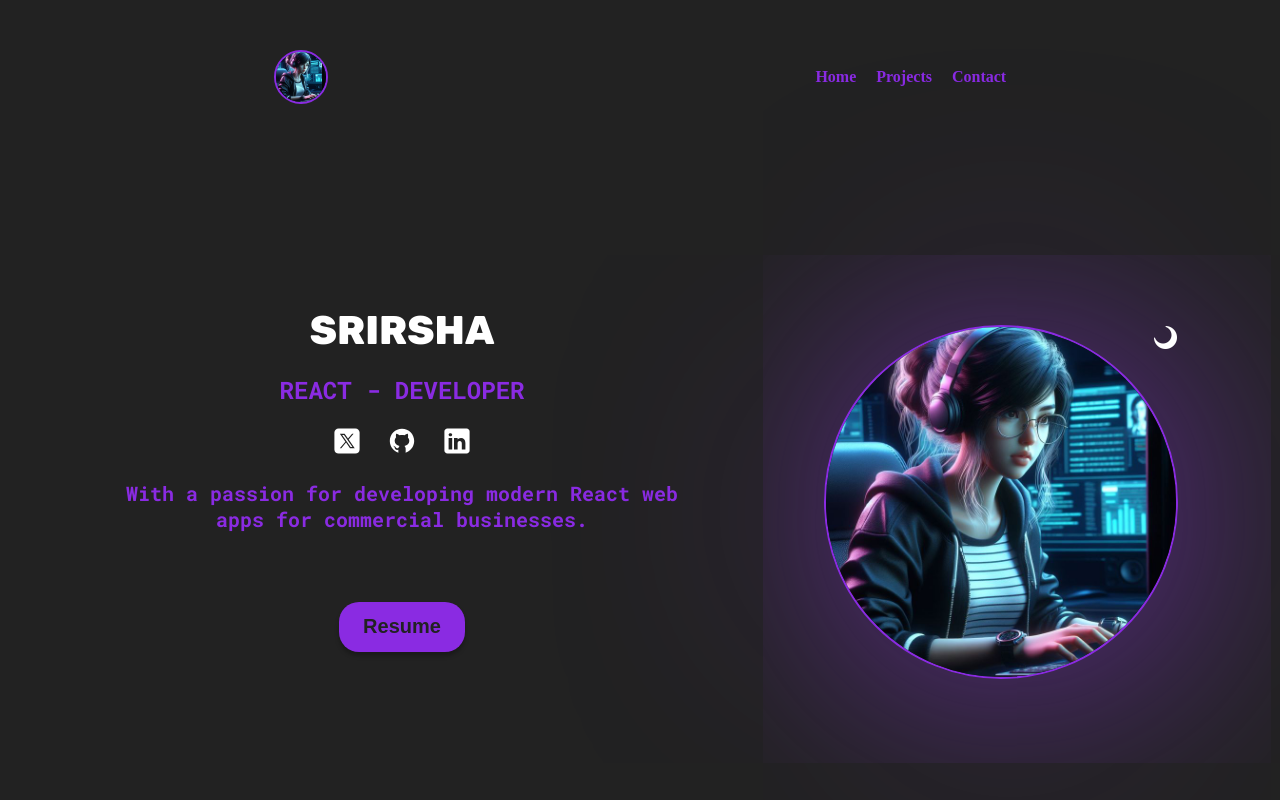
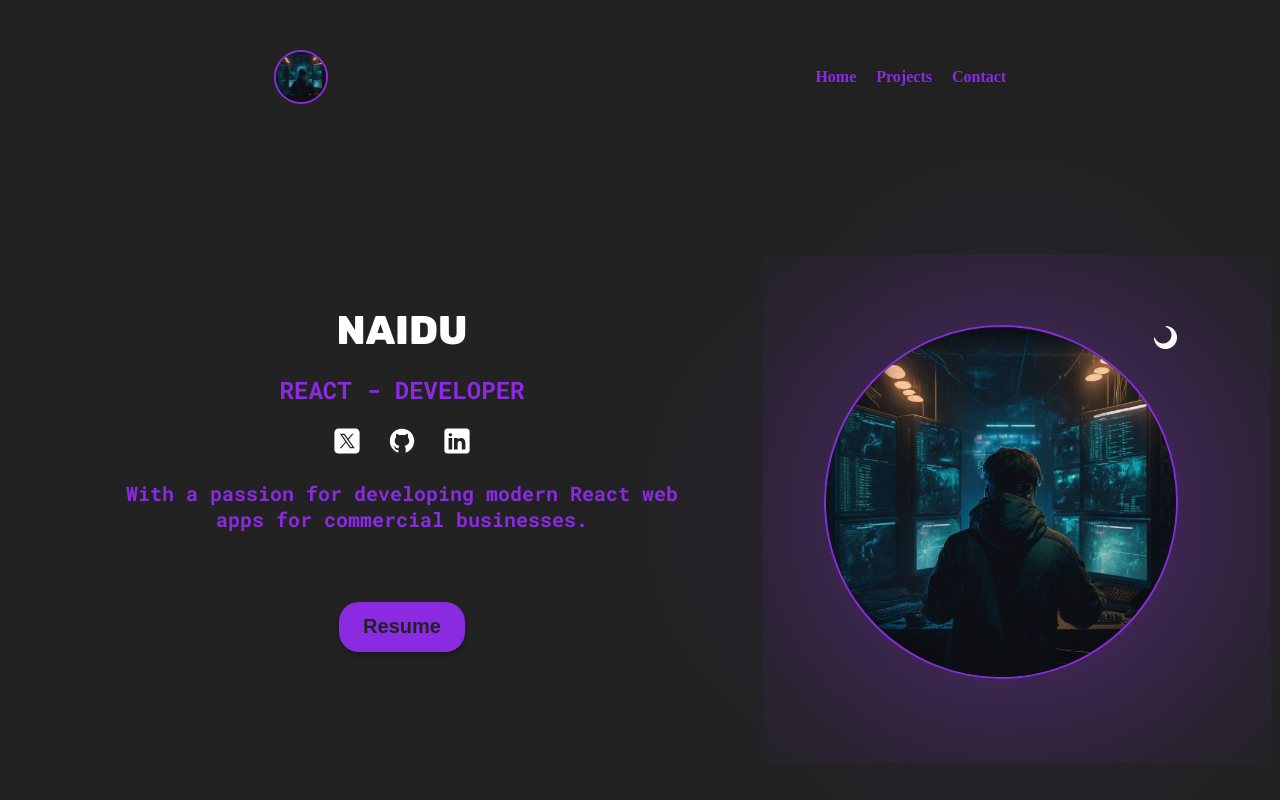
Before and after one commit to abinjustinkumaravel/Modern_recat_portfolio, a React (Vite) app: page / in a window 1280 px wide. Shown: the top 800 px of the page. Built offline with nearby package versions, Linux system fonts and the light colour scheme.

Commit message:
name changed to Naidu

```diff
--- a/index.html
+++ b/index.html
@@ -9,7 +9,7 @@
     <link
       href="https://fonts.googleapis.com/css2?family=Roboto+Mono:wght@100..700&family=Rubik:wght@800&display=swap"
       rel="stylesheet" />
-    <title>Maneesh M</title>
+    <title>Naidu</title>
   </head>
   <body>
     <div id="root"></div>
--- a/src/sections/Footer/Footer.jsx
+++ b/src/sections/Footer/Footer.jsx
@@ -4,7 +4,7 @@ function Footer() {
   return (
     <section id="footer" className={styles.container}>
       <p>
-        &copy; 2024 Sirisha. <br />
+        &copy; 2024 Naidu. <br />
         All rights reserved.
       </p>
     </section>
--- a/src/sections/Header/Header.jsx
+++ b/src/sections/Header/Header.jsx
@@ -1,5 +1,5 @@
 import styles from './HeaderStyles.module.css';
-import Logo from '../../assets/logo.jpeg'
+import Logo from '../../assets/Design uten navn.jpeg'
 
 function Header() {
   return (
--- a/src/sections/Hero/Hero.jsx
+++ b/src/sections/Hero/Hero.jsx
@@ -1,5 +1,5 @@
 import styles from './HeroStyles.module.css';
-import heroImg from '../../assets/logo.jpeg';
+import heroImg from '../../assets/Design uten navn.jpeg';
 import sun from '../../assets/sun.svg';
 import moon from '../../assets/moon.svg';
 import twitterLight from '../../assets/twitter-light.svg';
@@ -8,7 +8,6 @@ import githubLight from '../../assets/github-light.svg';
 import githubDark from '../../assets/github-dark.svg';
 import linkedinLight from '../../assets/linkedin-light.svg';
 import linkedinDark from '../../assets/linkedin-dark.svg';
-import CV from '../../assets/cv.pdf';
 import { useTheme } from '../../common/ThemeContext';
 
 function Hero() {
@@ -25,7 +24,7 @@ function Hero() {
         <img
           src={heroImg}
           className={styles.hero}
-          alt="Profile picture of Harris Johnsen"
+          alt="Profile picture of Naidu"
         />
         <img
           className={styles.colorMode}
@@ -36,7 +35,7 @@ function Hero() {
       </div>
       <div className={styles.info}>
         <h1>
-          Srirsha
+          Naidu
         </h1>
         <h2>React - Developer</h2>
         <span>
```
